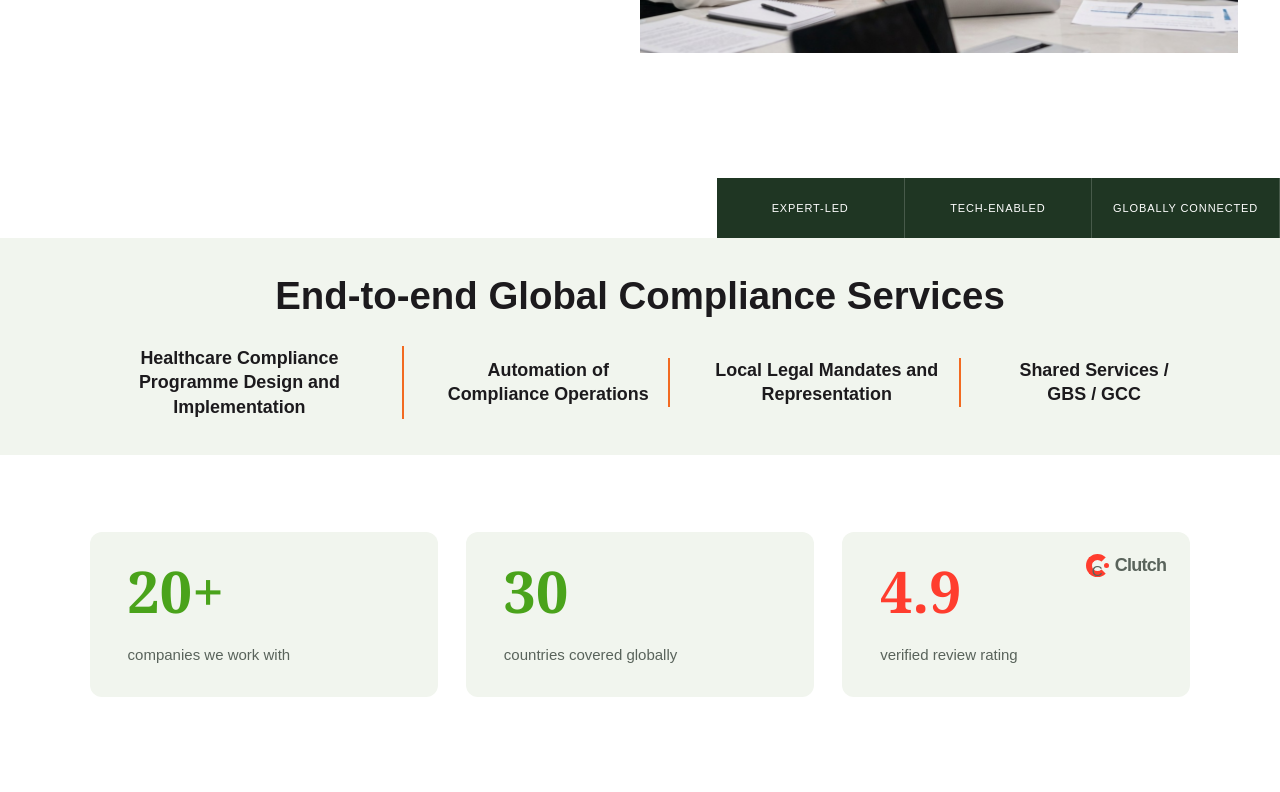
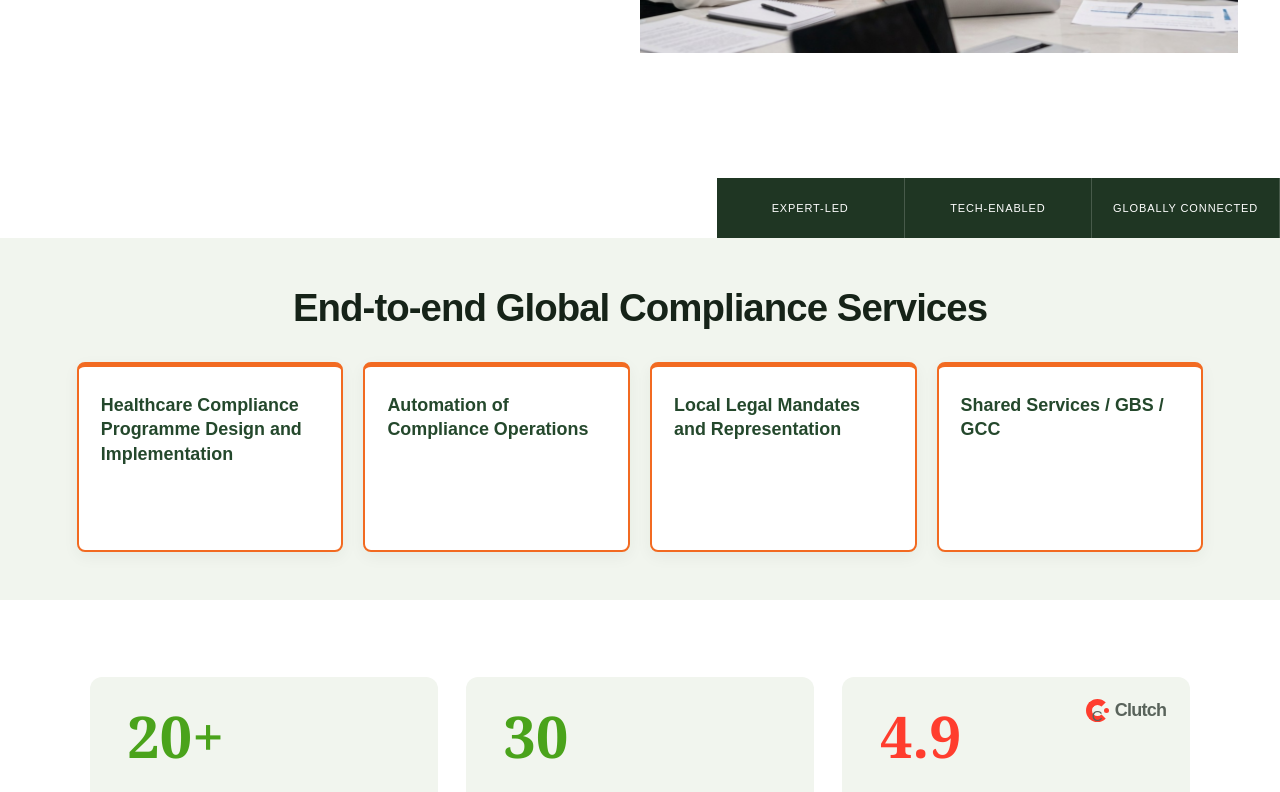
Before and after one commit to eunomiapharmaservices/Eunomia_New_Website, a Next.js app: page / in a window 1280 px wide. Shown: the part 608-1400 px from the top of the page. Built offline with nearby package versions, Linux system fonts and the light colour scheme.

Commit message:
Style homepage solutions as orange-bordered clickable cards

```diff
--- a/app/globals.css
+++ b/app/globals.css
@@ -1116,16 +1116,18 @@ body{font-family:var(--display);color:var(--site-ink);background:#fff}
   flex: 1;
 }
 
-/* Compact homepage service list above the existing statistics. */
-.home-service-summary{background:#f1f5ee;padding-top:36px;padding-bottom:36px}
-.home-service-summary h2{margin:0 0 28px;font:900 clamp(26px,3vw,40px)/1.15 var(--display);color:var(--ink);text-align:center}
-.home-service-summary-row{display:grid;grid-template-columns:1.35fr 1fr 1.1fr .9fr;gap:24px;list-style:none;margin:0;padding:0;align-items:center}
-.home-service-summary-row li{text-align:center;padding:0 18px;border-right:2px solid var(--site-orange)}
-.home-service-summary-row li:last-child{border-right:0}
-.home-service-summary-row a{display:block;font:800 clamp(14px,1.4vw,20px)/1.35 var(--display);color:var(--ink)}
-.home-service-summary-row a:hover{color:var(--green)}
-@media(max-width:700px){.home-service-summary-row{grid-template-columns:1fr 1fr;gap:24px 12px}.home-service-summary-row li{padding:0 10px}.home-service-summary-row li:nth-child(2){border-right:0}}
-@media(max-width:420px){.home-service-summary-row{grid-template-columns:1fr}.home-service-summary-row li{border-right:0}}
+/* Homepage service cards above the existing statistics. */
+.home-service-summary{background:#f1f5ee;padding-top:48px;padding-bottom:48px}
+.home-service-summary h2{margin:0 0 32px;font:900 clamp(28px,3vw,44px)/1.15 var(--display);color:var(--green);text-align:center;letter-spacing:-.025em}
+.home-service-summary h2 span{color:var(--site-orange)}
+.home-service-summary-row{display:grid;grid-template-columns:repeat(4,minmax(0,1fr));gap:20px;list-style:none;margin:0;padding:0;align-items:stretch}
+.home-service-summary-row li{display:flex;min-width:0}
+.home-service-summary-row a{width:100%;min-height:190px;display:flex;flex-direction:column;justify-content:space-between;gap:24px;padding:26px 22px;background:#fff;border:2px solid var(--site-orange);border-top-width:5px;border-radius:8px;color:#24482c;font:800 clamp(16px,1.4vw,20px)/1.35 var(--display);box-shadow:0 5px 16px rgba(29,59,32,.05);transition:background .2s,box-shadow .2s}
+.home-service-summary-row a svg{width:24px;height:24px;align-self:flex-end;color:var(--site-orange)}
+.home-service-summary-row a:hover{background:#fff4e9;box-shadow:0 8px 22px rgba(29,59,32,.12)}
+.home-service-summary-row a:focus-visible{outline:3px solid var(--green);outline-offset:4px}
+@media(max-width:800px){.home-service-summary-row{grid-template-columns:repeat(2,minmax(0,1fr))}}
+@media(max-width:480px){.home-service-summary-row{grid-template-columns:1fr}.home-service-summary-row a{min-height:145px}}
 
 .hero-copy h1 .hero-title-green{color:var(--green)}
 .hero-copy h1 .hero-title-orange{color:var(--site-orange)}
```
